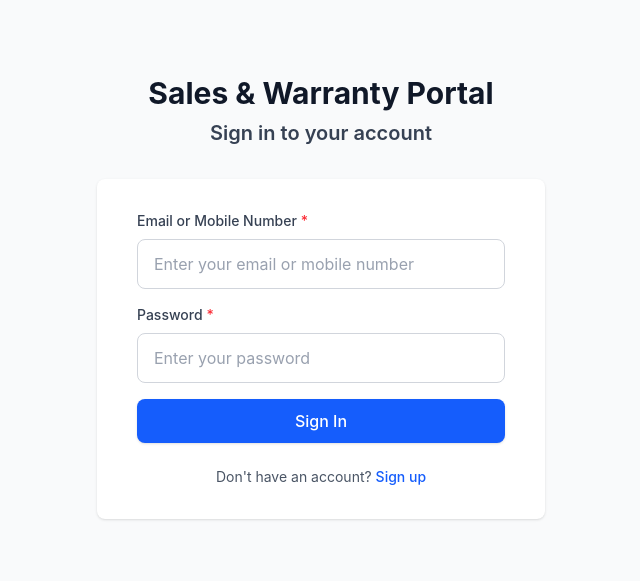
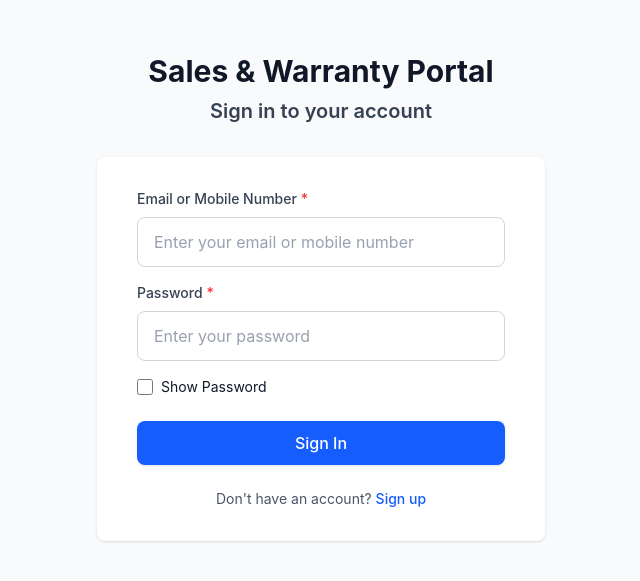
Before and after one commit to Rahul10092002/Sale2Service, a React (Vite) app in the folder frontend/: page /login in a window 1280 px wide. Shown: the part 103-684 px from the top of the page, without its empty margins (319-959 px from the left). Built offline with nearby package versions, Linux system fonts and the light colour scheme; what html5-qrcode would draw is missing.

Commit message:
feat: add show password functionality to login form

```diff
--- a/frontend/src/pages/auth/Login.jsx
+++ b/frontend/src/pages/auth/Login.jsx
@@ -14,7 +14,7 @@ const Login = () => {
   const navigate = useNavigate();
   const location = useLocation();
   const { login, isLoginLoading, loginError, isAuthenticated } = useAuth();
-
+  const [showPassword, setshowPassword] = useState(false)
   // Redirect to dashboard if already authenticated
   const from = location.state?.from?.pathname || ROUTES.DASHBOARD;
 
@@ -170,7 +170,7 @@ const Login = () => {
 
             {/* Password */}
             <Input
-              type="password"
+              type={showPassword ? "text" : "password"}
               name="password"
               label="Password"
               placeholder="Enter your password"
@@ -180,6 +180,18 @@ const Login = () => {
               required
               autoComplete="current-password"
             />
+            <div className="flex items-center">
+              <input
+                id="show-password"
+                type="checkbox"
+                checked={showPassword}
+                onChange={() => setshowPassword((prev) => !prev)}
+                className="h-4 w-4 text-blue-600 focus:ring-blue-500 border-gray-300 rounded"
+              />
+              <label htmlFor="show-password" className="ml-2 block text-sm text-gray-900">
+                Show Password
+              </label>
+            </div>
 
             {/* Submit button */}
             <Button
```
